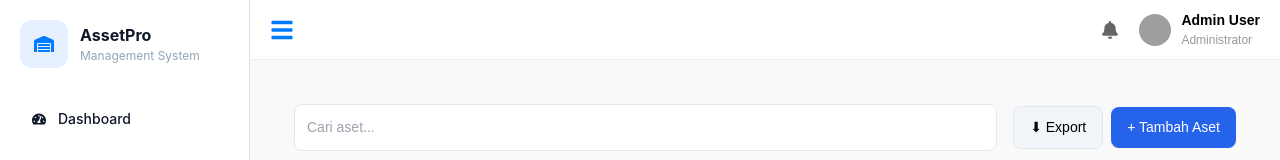
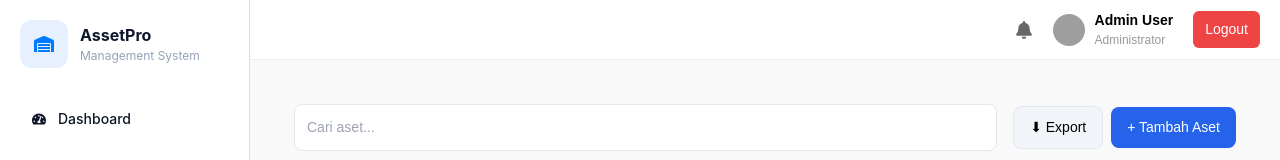
Before and after one commit to othmanhanif/kelompok-14_RJS, a React (Vite) app: page /aset in a window 1280 px wide. Shown: the top 160 px of the page. Built offline with nearby package versions, Linux system fonts and the light colour scheme; no server answers; grey boxes are pictures that could not be loaded.

Commit message:
Update Topbar.jsx

```diff
--- a/src/components/Topbar.jsx
+++ b/src/components/Topbar.jsx
@@ -1,7 +1,15 @@
 import React from 'react';
-import { FaBars, FaBell } from 'react-icons/fa';
+import { FaBell } from 'react-icons/fa';
+import { useNavigate } from 'react-router-dom';
 
-const Topbar = ({ toggleSidebar }) => {
+const Topbar = () => {
+  const navigate = useNavigate();
+
+  const handleLogout = () => {
+    localStorage.removeItem('isLoggedIn');
+    navigate('/');
+  };
+
   return (
     <div style={{
       width: '100%',
@@ -15,30 +23,39 @@ const Topbar = ({ toggleSidebar }) => {
       boxSizing: 'border-box',
       zIndex: 1000
     }}>
-      <div style={{ display: 'flex', alignItems: 'center', gap: '10px' }}>
-        <button
-          onClick={toggleSidebar}
-          style={{
-            fontSize: '24px',
-            background: 'none',
-            border: 'none',
-            cursor: 'pointer',
-            color: '#007bff'
-          }}
-        >
-          <FaBars />
-        </button>
-      </div>
+      {/* Kiri: Kosong atau Logo */}
+      <div />
 
+      {/* Kanan: Notifikasi + Avatar + Logout */}
       <div style={{ display: 'flex', alignItems: 'center', gap: '20px' }}>
         <FaBell style={{ color: '#666', fontSize: '18px', cursor: 'pointer' }} />
+
         <div style={{ display: 'flex', alignItems: 'center', gap: '10px' }}>
-          <img src="https://i.pravatar.cc/40" alt="Avatar" style={{ borderRadius: '50%', width: '32px', height: '32px' }} />
+          <img
+            src="https://i.pravatar.cc/40"
+            alt="Avatar"
+            style={{ borderRadius: '50%', width: '32px', height: '32px' }}
+          />
           <div>
             <div style={{ fontWeight: 'bold', fontSize: '14px' }}>Admin User</div>
             <div style={{ fontSize: '12px', color: '#999' }}>Administrator</div>
           </div>
         </div>
+
+        <button
+          onClick={handleLogout}
+          style={{
+            padding: '8px 12px',
+            backgroundColor: '#ef4444',
+            border: 'none',
+            borderRadius: '6px',
+            color: '#fff',
+            cursor: 'pointer',
+            fontSize: '14px'
+          }}
+        >
+          Logout
+        </button>
       </div>
     </div>
   );
```
